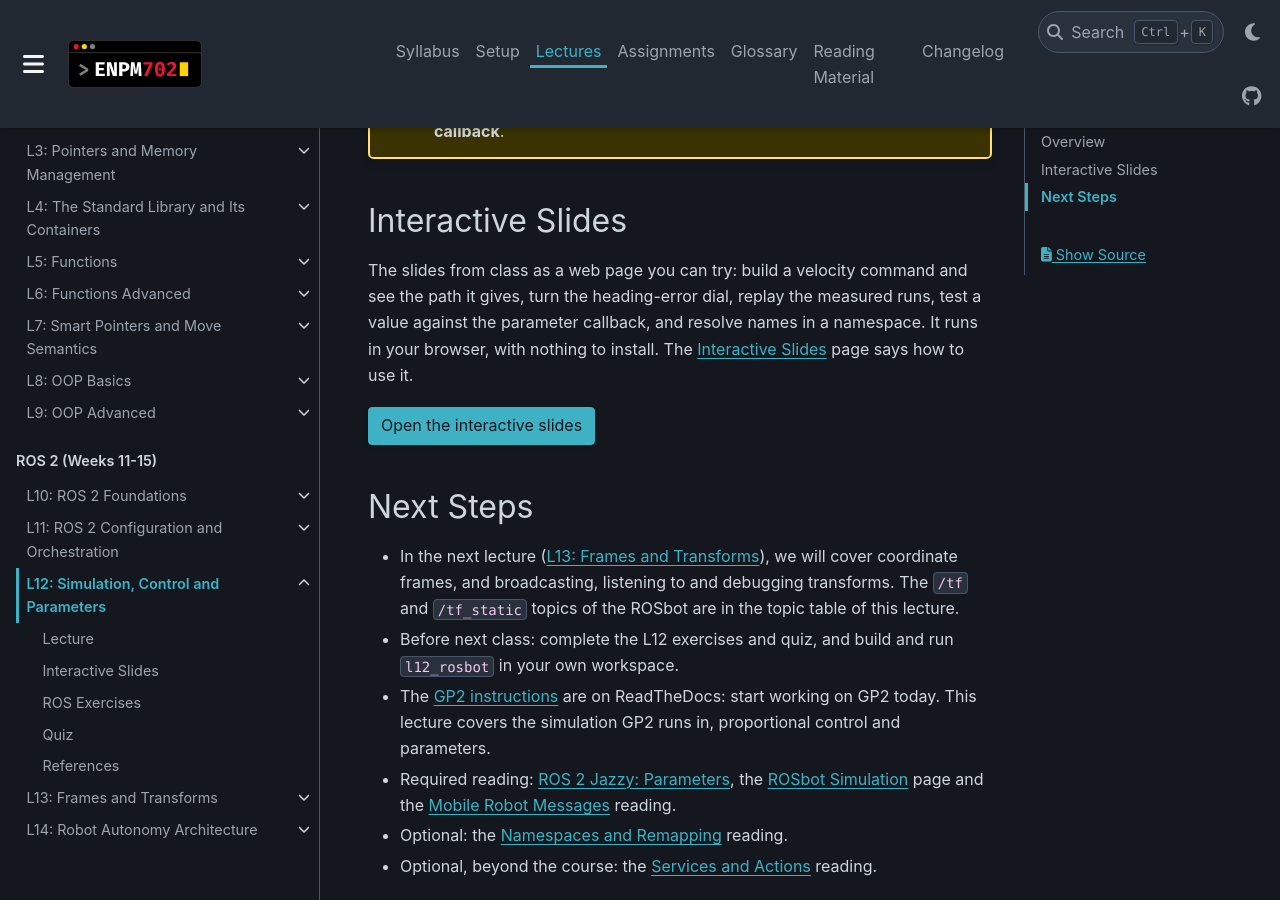
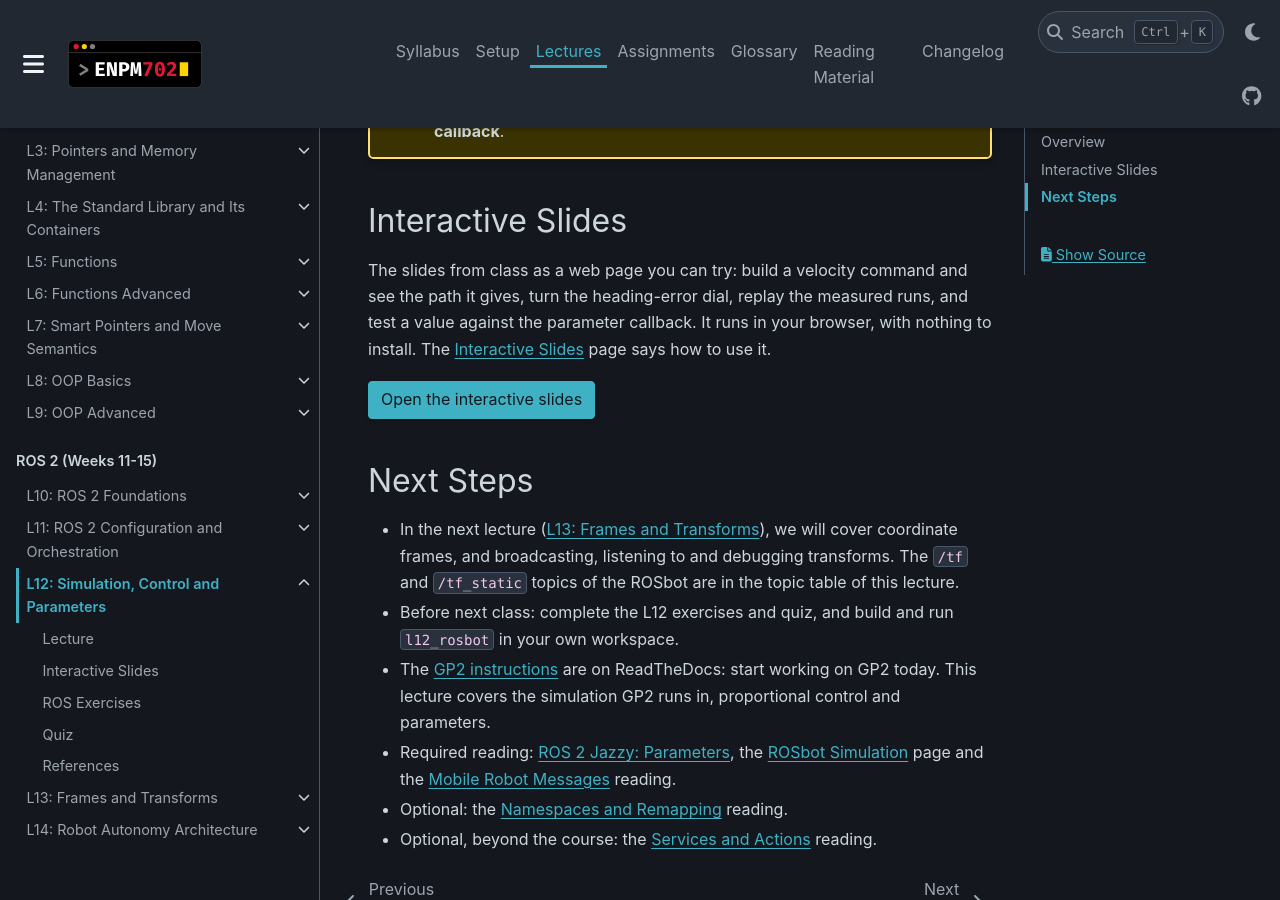
Before and after one commit to zeidk/enpm702-fall-2026-docs, a Sphinx documentation site: the page built from docs/source/lectures/lecture12/l12_index.rst, in a window 1280 px wide and 900 px high, scrolled down 1716 px. Built offline with Sphinx 7.4.7 and the PyData theme 0.15.4, drawn with Linux system fonts in a browser that asks for light colours.

Commit message:
GP1: R5 table rows 1 to 3 (three runs each); L12 index and the remapping reading quote fixed

```diff
--- a/docs/source/assignments/gp1.rst
+++ b/docs/source/assignments/gp1.rst
@@ -435,7 +435,7 @@ method in the ``.cpp`` file.
       * - Run
         - STOP delay, ``patrol_single_exe`` (ms)
         - STOP delay, ``patrol_exe`` (ms)
-      * - 1 to 5
+      * - 1 to 3
         - from your logs
         - from your logs
 
--- a/docs/source/lectures/lecture12/l12_index.rst
+++ b/docs/source/lectures/lecture12/l12_index.rst
@@ -35,7 +35,7 @@ Before the lecture, read :doc:`Mobile Robot Messages </reading_material/robot_me
 Interactive Slides
 ------------------
 
-The slides from class as a web page you can try: build a velocity command and see the path it gives, turn the heading-error dial, replay the measured runs, test a value against the parameter callback, and resolve names in a namespace. It runs in your browser, with nothing to install. The :doc:`l12_interactive` page says how to use it.
+The slides from class as a web page you can try: build a velocity command and see the path it gives, turn the heading-error dial, replay the measured runs, and test a value against the parameter callback. It runs in your browser, with nothing to install. The :doc:`l12_interactive` page says how to use it.
 
 .. button-link:: interactive/L12_interactive.html
    :color: primary
--- a/docs/source/reading_material/remapping/remap_lecture.rst
+++ b/docs/source/reading_material/remapping/remap_lecture.rst
@@ -22,7 +22,7 @@ Why Remap: Topic Names Written in the Code
 
 Editing the strings means one copy of the code per job. Instead, ``--ros-args -r`` changes the names when the node starts:
 
-- A **namespace**, "a prefix added to the names of its nodes and of its relative topics" (the glossary definition of **ROS Namespace**), gives each robot's controller its own names.
+- A **namespace**, "a prefix added to the names of a node and of its relative topics" (the glossary definition of **ROS Namespace**), gives each robot's controller its own names.
 - A **remapping rule** replaces one name with another.
 
 Namespaces
```
